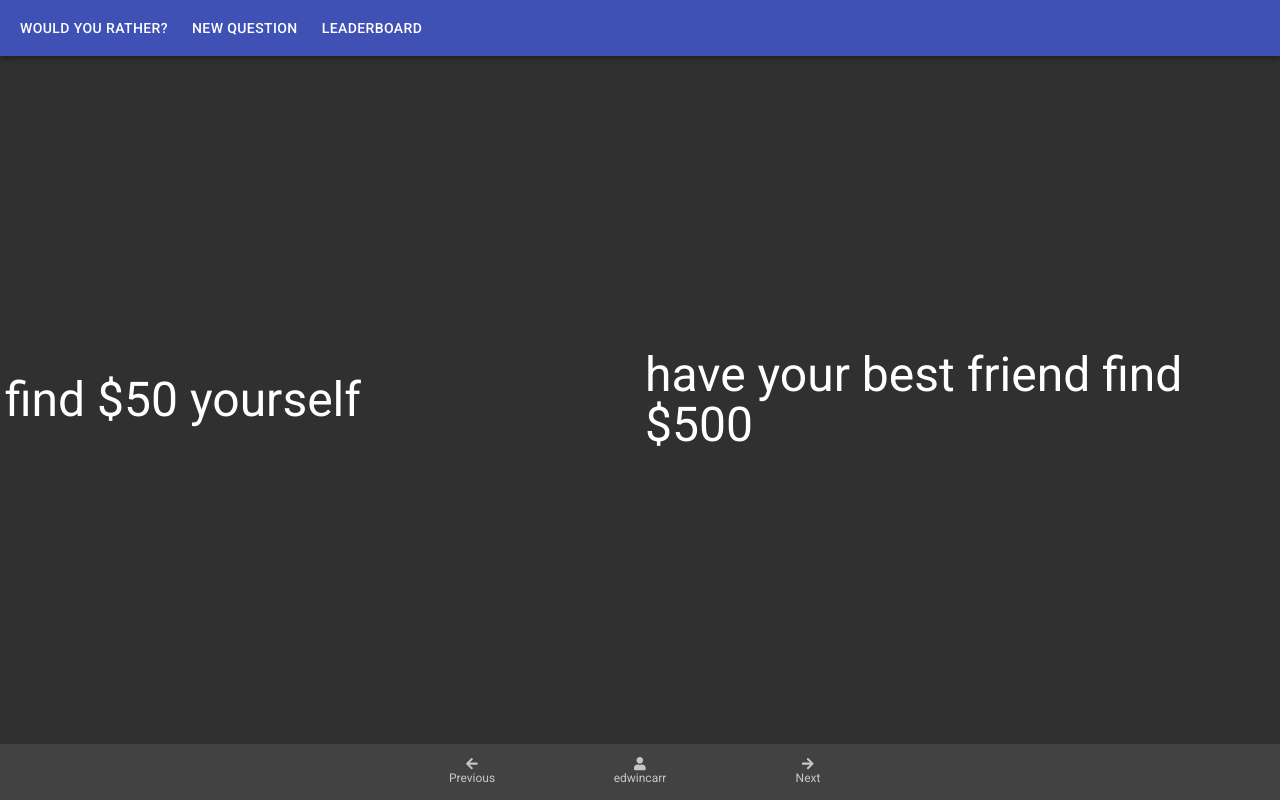
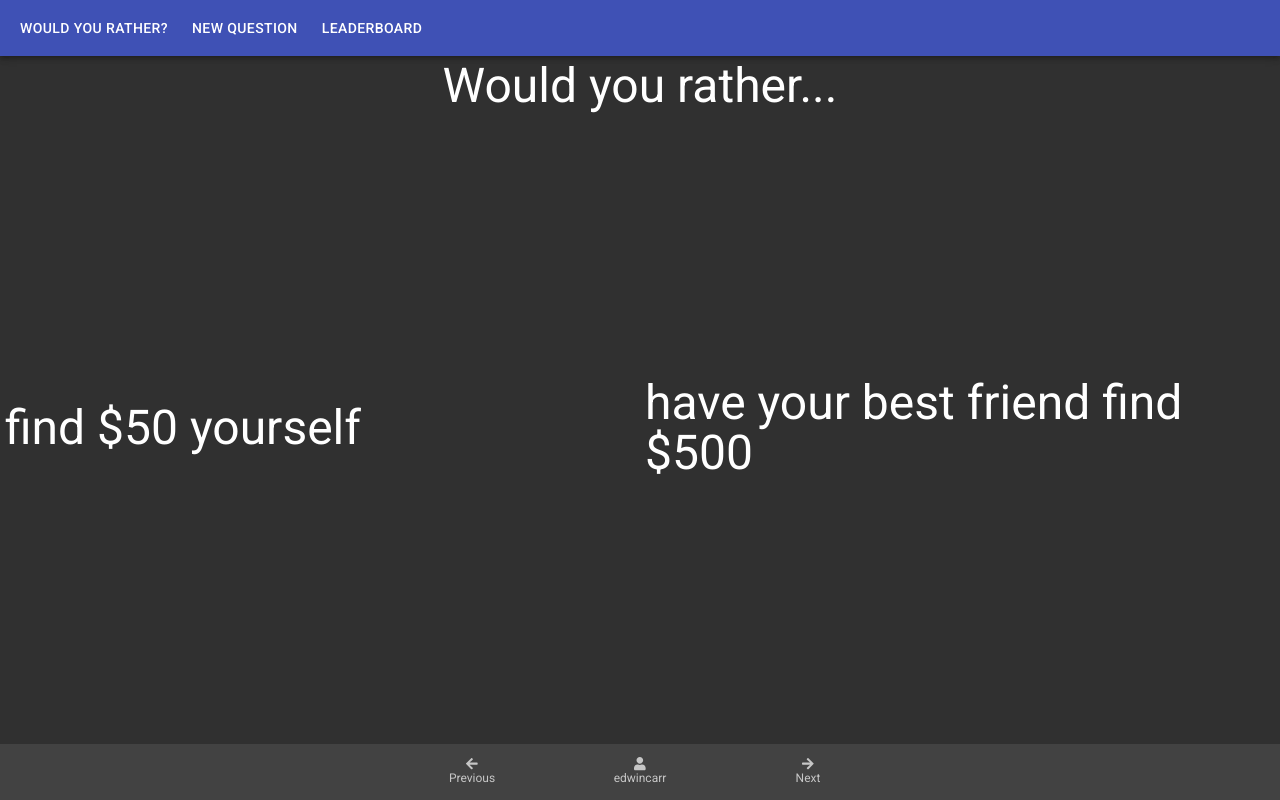
Before and after one commit to Flixbox/would-you-rather, a React (Create React App) app: page /#/ in a window 1280 px wide. Both pictures are taken after a click on the button "CATHERINE GREGORY". Built offline with nearby package versions, Linux system fonts and the light colour scheme.

Commit message:
feat: added question

```diff
--- a/src/views/CurrentQuestion.js
+++ b/src/views/CurrentQuestion.js
@@ -21,12 +21,18 @@ import { faArrowRight, faArrowLeft, faUser } from '@fortawesome/free-solid-svg-i
 
 const styles = {
     main: {
-        height: `calc(100% - ${navHeight * 2}px)`,
+        // The height of the two navbars and the heading is 3xnavHeight
+        height: `calc(100% - ${navHeight * 3}px)`,
     },
     option: {
         flex: '1 0 auto',
         width: '50%',
         height: `100%`,
+    },
+    questionContainer: {
+        width: '100%',
+        padding: '5px',
+        height: `${navHeight}px`,
     },
 }
 
@@ -61,6 +67,11 @@ class CurrentQuestion extends Component {
 
         return (
             <Fragment>
+                <div className={classes.questionContainer}>
+                    <Typography variant="h3" align="center">
+                        Would you rather...
+                    </Typography>
+                </div>
                 <Grid container className={classes.main}>
                     <Option {...optionOne} />
                     <Option {...optionTwo} />
```
